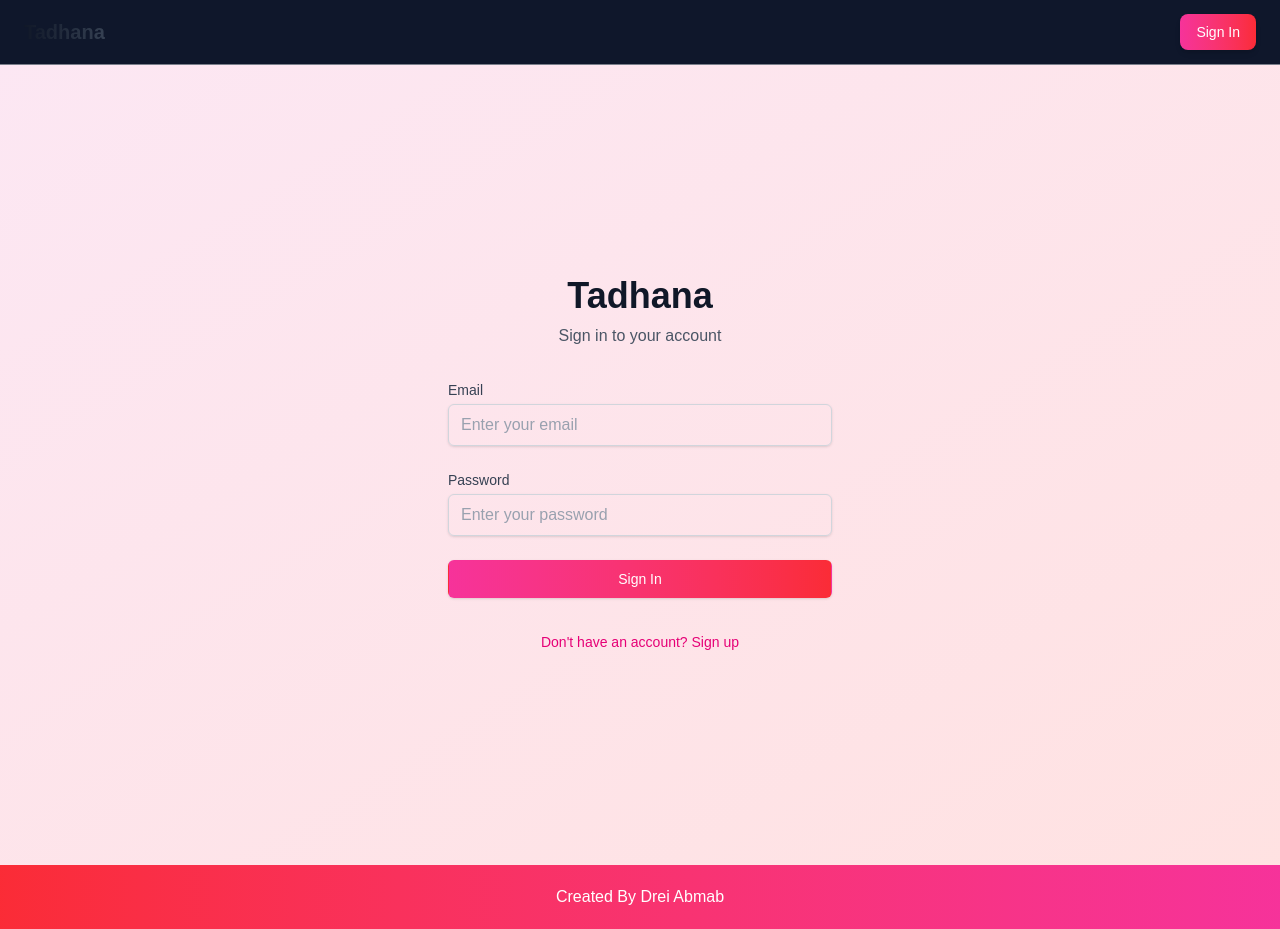
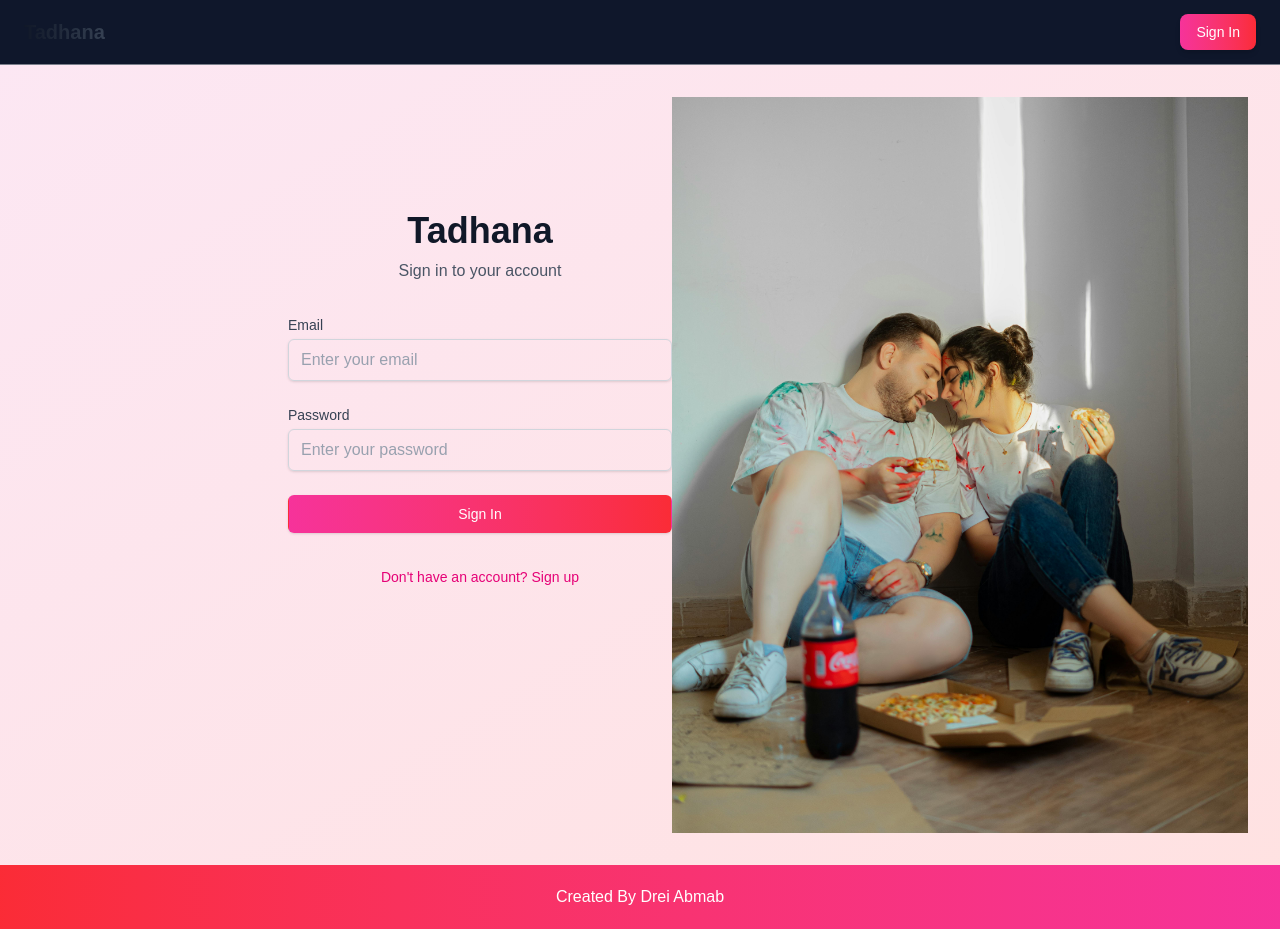
Before and after one commit to Dreigannadoit/DatingApp, a Next.js app: page /auth in a window 1280 px wide. Built offline with nearby package versions, Linux system fonts and the light colour scheme; no server answers.

Commit message:
Auth page layout fix

```diff
--- a/app/auth/page.tsx
+++ b/app/auth/page.tsx
@@ -58,9 +58,8 @@ const AuthPage = () => {
     }
 
     return (
-        <div className="min-h-screen flex items-center justify-center bg-gradient-to-br from-pink-100 to-red-100 dark:from-gray-900 dark:to-gray-800">
-            <div className="max-w-md w-full space-y-8 p-8">
-
+        <div className="min-h-screen bg-gradient-to-br from-pink-100 to-red-100 dark:from-gray-900 dark:to-gray-800">
+            <div className="max-w-md w-1/2 absolute top-1/2 left-1/5 translate-y-[-50%]  space-y-8 p-8 bg-w">
                 <div className="text-center">
                     <h1 className="text-4xl font-bold text-gray-900 dark:text-white mb-2">
                         Tadhana
@@ -132,7 +131,10 @@ const AuthPage = () => {
                             : "Don't have an account? Sign up"}
                     </button>
                 </div>
+            </div>
 
+            <div className='h-full w-1/2 absolute right-0 space-y-8 p-8 bg-w'>
+                <img className="h-full w-full object-cover" src="SignUp.jpg" alt="" />
             </div>
         </div>
     )
```
Also changed, not shown: public/LogIn.jpg (added), public/SignUp.jpg (added).
